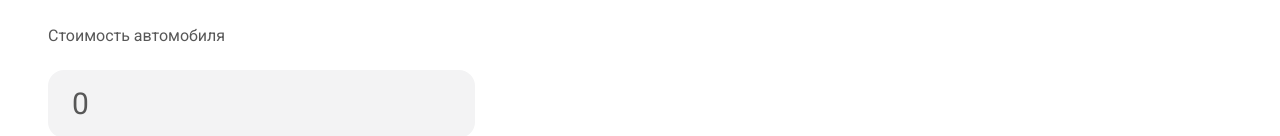
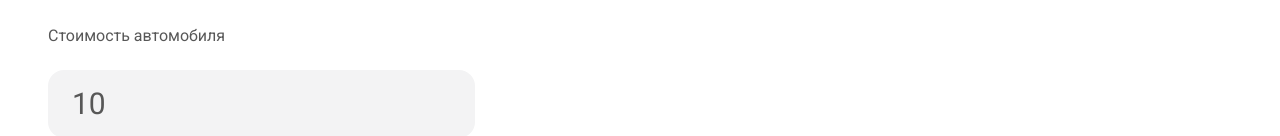
Before and after one commit to DmitriyBartenev/OXEM, a Next.js app: page / in a window 1280 px wide. Shown: the part 766-902 px from the top of the page. Built offline with nearby package versions, Linux system fonts and the light colour scheme.

Commit message:
fixed price

```diff
--- a/src/components/Calculator/Price.tsx
+++ b/src/components/Calculator/Price.tsx
@@ -8,7 +8,7 @@ import {
 
 const Price: React.FC = () => {
 
-    const [price, setPrice] = React.useState<string>('0');
+    const [price, setPrice] = React.useState<string>('10');
 
     return(
         <StyledCalculatorBox>
```
